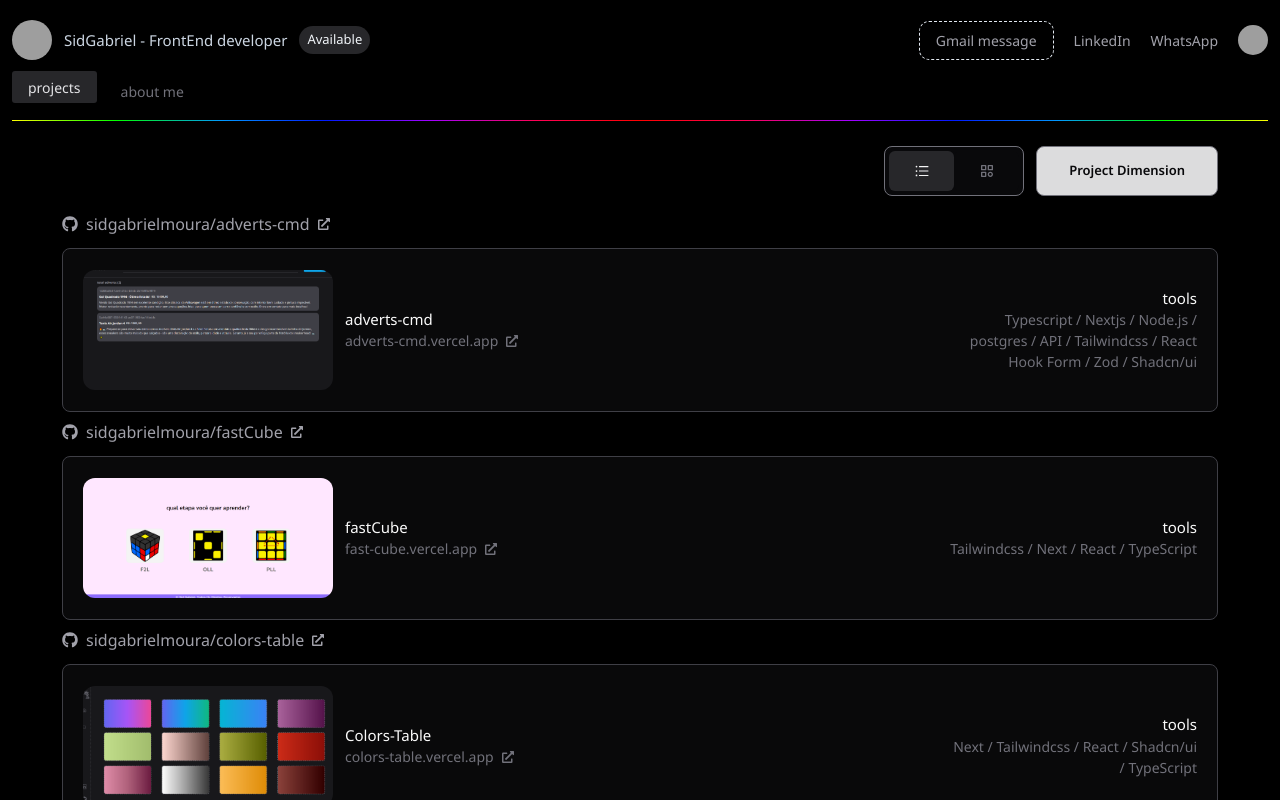
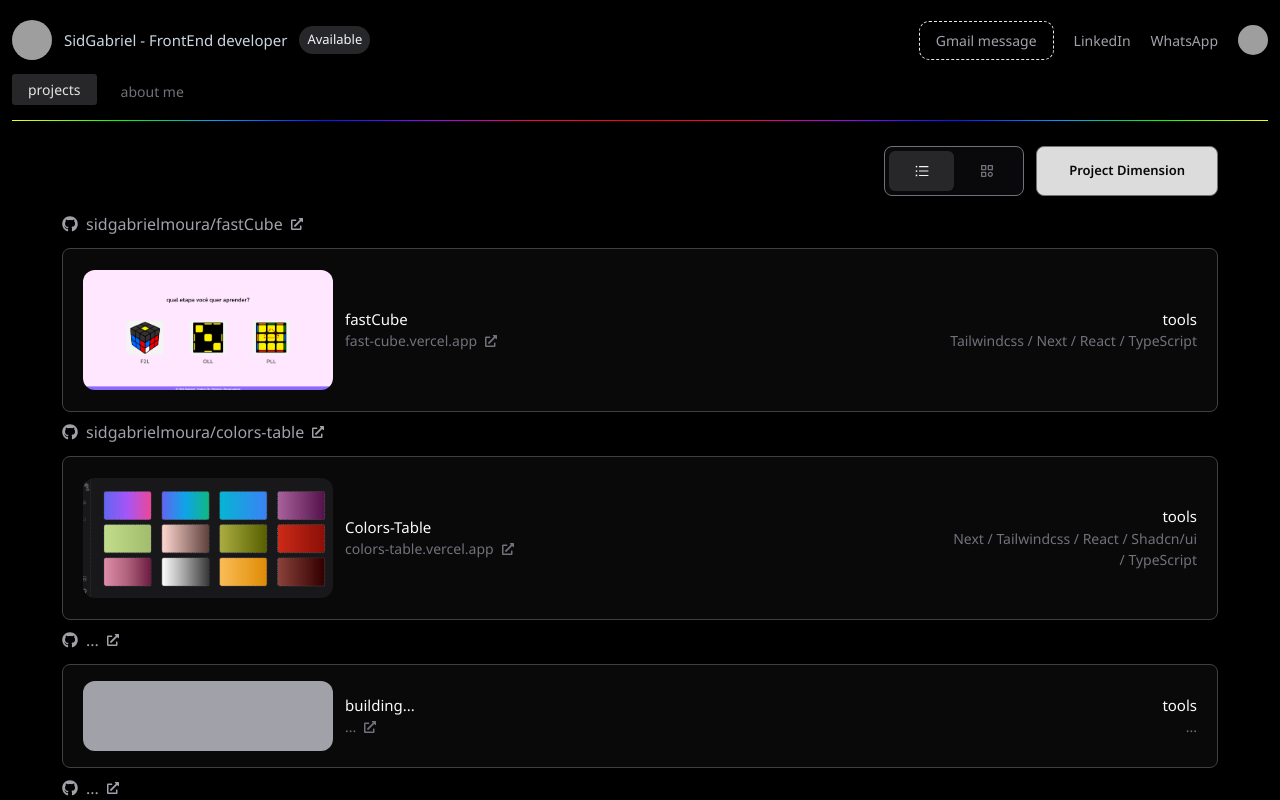
Before and after one commit to sidgabrielmoura/portfolioSidGabriel, a Next.js app: page / in a window 1280 px wide. Shown: the top 800 px of the page. Built offline with nearby package versions, Linux system fonts and the light colour scheme; grey boxes are pictures that could not be loaded.

Commit message:
remove project

```diff
--- a/src/components/siteComponents/projectsPage.tsx
+++ b/src/components/siteComponents/projectsPage.tsx
@@ -6,15 +6,6 @@
 
 export function ProjectsComp() {
     const smallProjects = [
-        {
-            hrefGit: "https://github.com/sidgabrielmoura/adverts-cmd",
-            linkGitName: "sidgabrielmoura/adverts-cmd",
-            imageUrl: "bg-[url(../assets/adverts-cmd.png)]",
-            projectName: "adverts-cmd",
-            linkProjectView: "https://adverts-cmd.vercel.app",
-            linkProjectName: "adverts-cmd.vercel.app",
-            tools: "Typescript / Nextjs / Node.js / postgres / API / Tailwindcss / React Hook Form / Zod / Shadcn/ui",
-        },
         {
             hrefGit: "https://github.com/sidgabrielmoura/fastCube",
             linkGitName: "sidgabrielmoura/fastCube",
```
